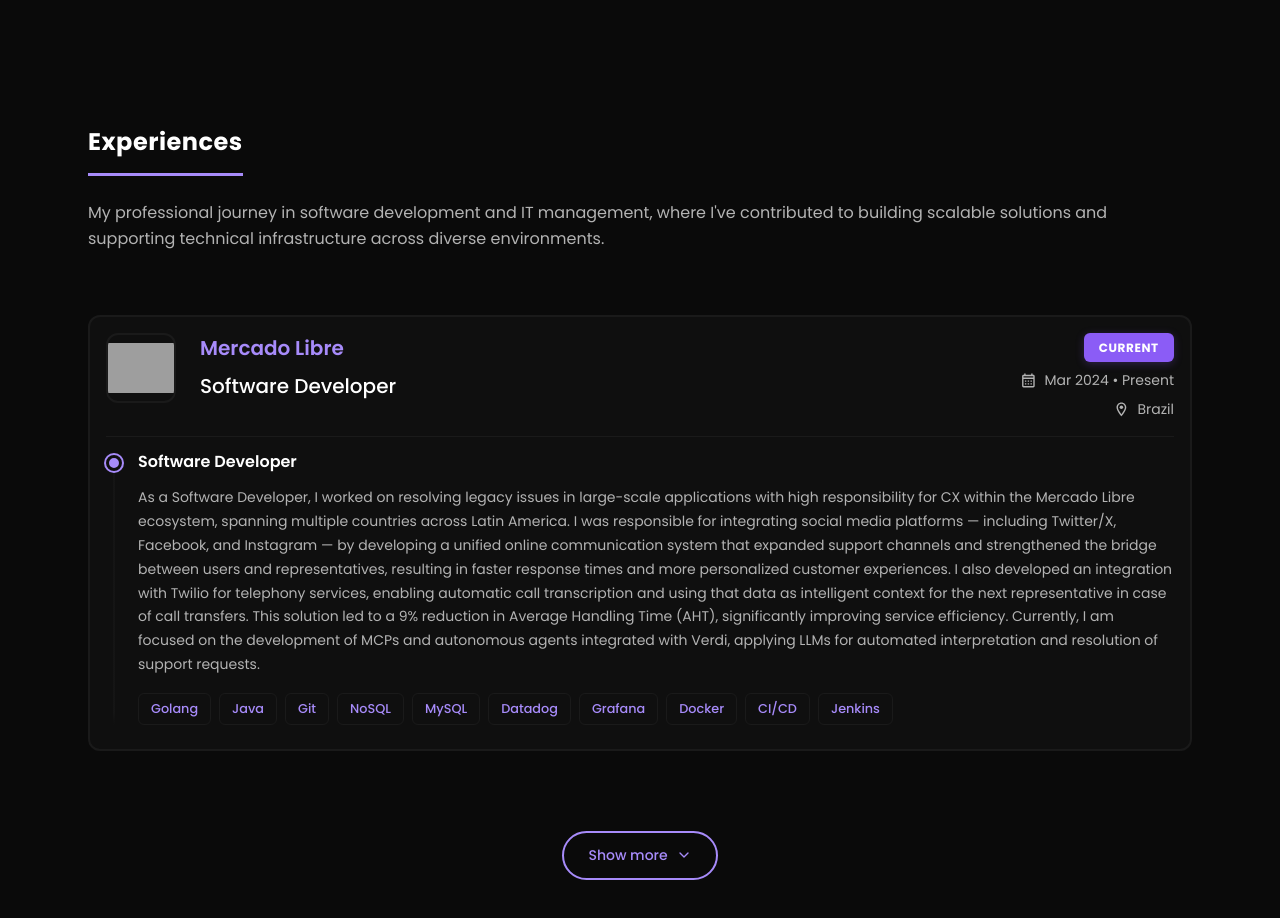
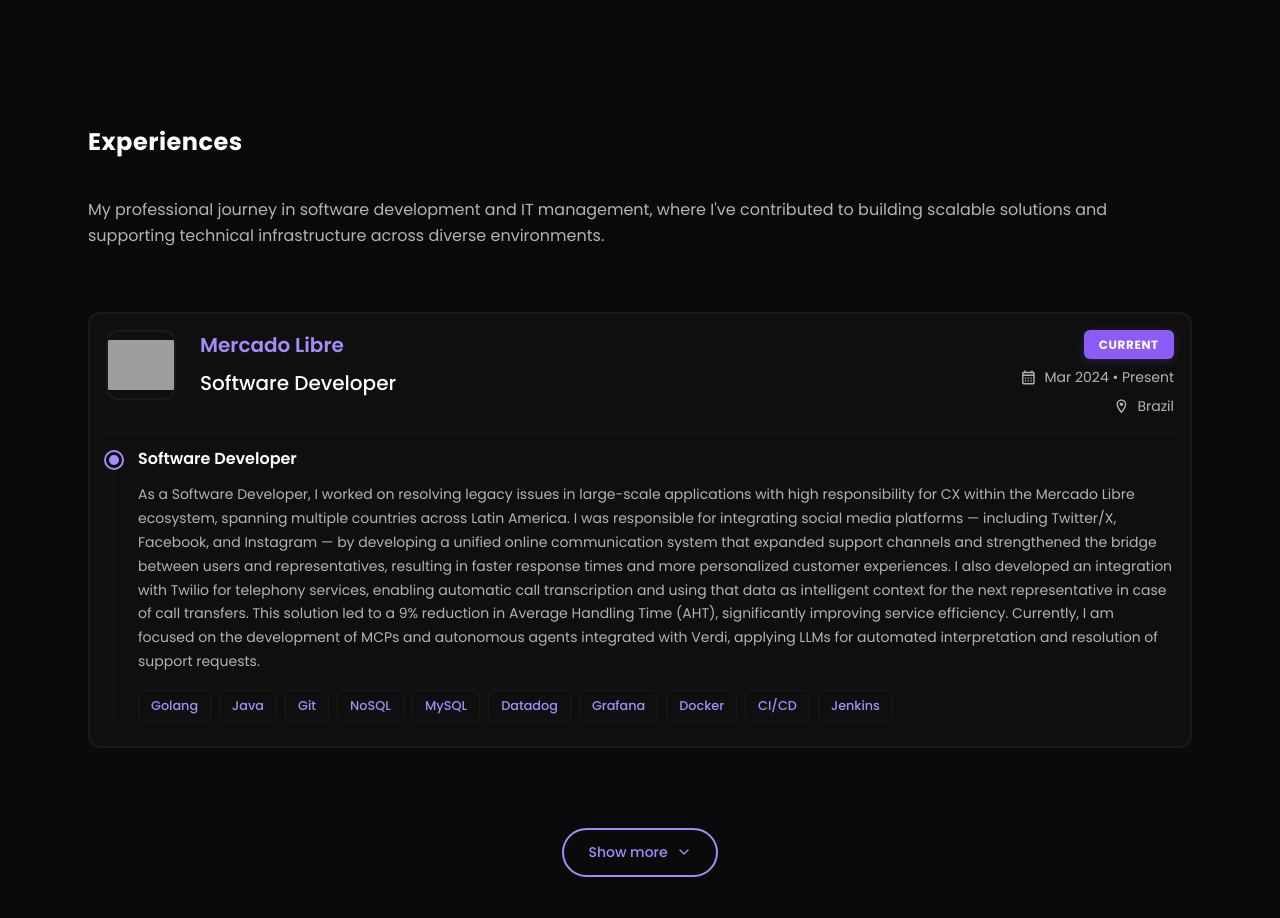
Before and after one commit to Luuan11/my-portfolio, a React (Vite) app: page / in a window 1280 px wide. Shown: the part 3680-4598 px from the top of the page. Built offline with nearby package versions, Linux system fonts and the light colour scheme; grey boxes are pictures that could not be loaded.

Commit message:
feat: changing animation effect

```diff
--- a/src/components/Experience/index.tsx
+++ b/src/components/Experience/index.tsx
@@ -1,6 +1,7 @@
 import { useState } from 'react'
 import { motion } from 'framer-motion'
 import { MdOutlineLocationOn, MdOutlineCalendarMonth } from 'react-icons/md'
+import { useScrollReveal } from '../../hooks/useScrollReveal'
 import '../../styles/animations.css'
 import './styles.css'
 
@@ -44,13 +45,19 @@
 
 export function Experience() {
   const [showAll, setShowAll] = useState(false)
+  const { elementRef: titleRef, isVisible: titleVisible } = useScrollReveal()
 
   const displayedCompanies = showAll ? companies : [companies[0]]
 
   return (
     <section className="experience" id="experience">
       <div className="experience-container">
-        <h2 className="experience-title">Experiences</h2>
+        <h2
+          ref={titleRef as React.RefObject<HTMLHeadingElement>}
+          className={`experience-title title-underline ${titleVisible ? 'is-visible' : ''}`}
+        >
+          Experiences
+        </h2>
         <p className="experience-description">
           My professional journey in software development and IT management, where I've contributed to building scalable solutions and supporting technical infrastructure across diverse environments.
         </p>
--- a/src/components/Experience/styles.css
+++ b/src/components/Experience/styles.css
@@ -23,9 +23,9 @@
   letter-spacing: 0.5px;
   transition: color 0.3s;
   padding-bottom: 1rem;
-  border-bottom: 3px solid var(--purple-primary);
   display: inline-block;
   width: fit-content;
+  position: relative;
 }
 
 .experience-description {
```
